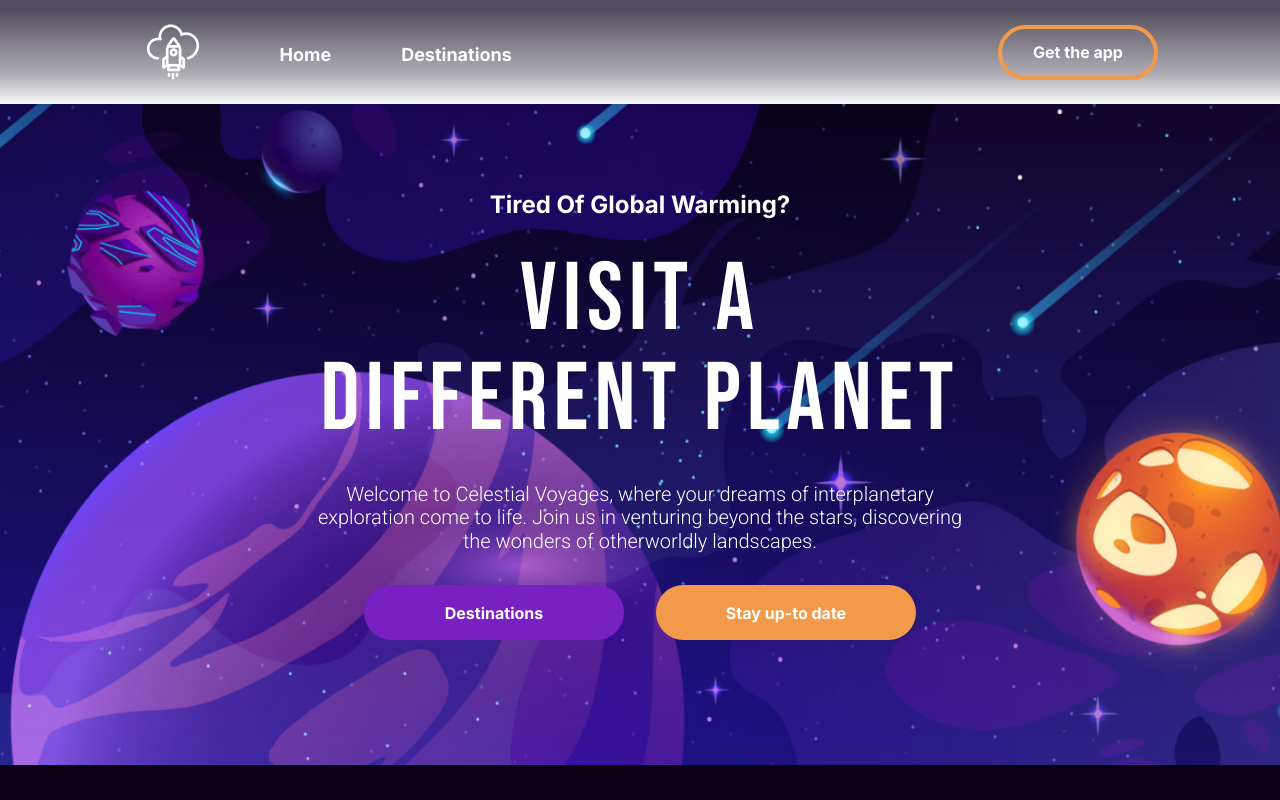
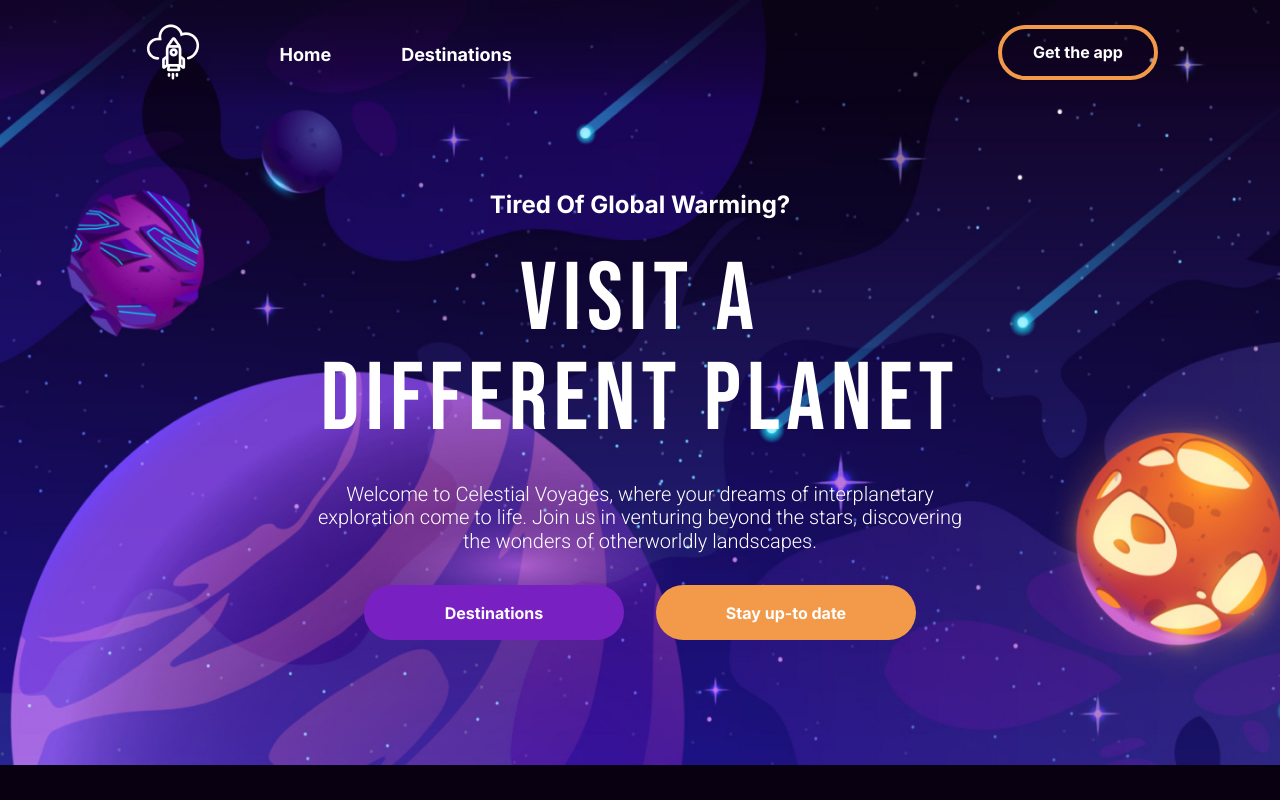
Before and after one commit to DupieM/duplessismarine_221326_galactic_getaways, a React (Create React App) app in the folder galactic_getaways/: page / in a window 1280 px wide. Shown: the top 800 px of the page. Built offline with nearby package versions, Linux system fonts and the light colour scheme.

Commit message:
Navbar Fiction

```diff
--- a/galactic_getaways/src/components/navbar_footer.css
+++ b/galactic_getaways/src/components/navbar_footer.css
@@ -10,7 +10,7 @@
     color: white;
     position: fixed;
     width: 100%;
-    background: linear-gradient(180deg, rgba(12, 5, 25, 0.70) 8.82%, rgba(12, 5, 25, 0.30) 73.1%, rgba(12, 5, 25, 0.00) 100%);
+    background: linear-gradient(180deg, rgba(12, 5, 25, 0.70) 8.82%, rgba(12, 5, 25, 0.30) 73.1%, rgba(12, 5, 25, 0.00));
     border: none;
 }
 
@@ -31,6 +31,11 @@
     width: 377px;
     padding-left: 117.5px;
     margin-right: 20px;
+}
+
+.bg-body-tertiary {
+    --bs-bg-opacity: 0;
+    background-color: rgba(var(--bs-tertiary-bg-rgb),var(--bs-bg-opacity))!important;
 }
 
 .Logo {
```
